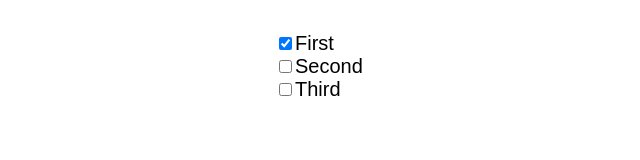
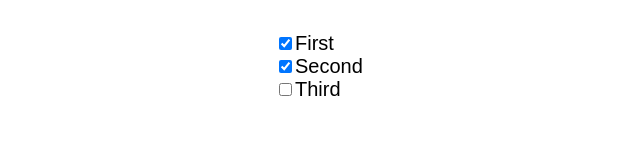
Before and after one commit to CarlCamit/NextLevelReactPrac, a React (Create React App) app: page / in a window 1280 px wide. Shown: the top 160 px of the page, without its empty margins (125-765 px from the left). Built offline with nearby package versions, Linux system fonts and the light colour scheme.

Commit message:
moved data into an array and use map function to display data

```diff
--- a/src/App.js
+++ b/src/App.js
@@ -2,13 +2,23 @@ import React, { Component } from 'react';
 import './App.css';
 import ToDoItem from './components/Todoitem'
 
+// Data
+const items = [
+  { description: "First", completed: true },
+  { description: "Second", completed: true },
+  { description: "Third", completed: false }
+]
+
+// UI
 class App extends Component {
   render() {
     return (
       <div className="App">
-        <ToDoItem description="First" completed/>
-        <ToDoItem description="Second" />
-        <ToDoItem description="Third" />
+        {
+          items.map((item) => (
+            <ToDoItem description={ item.description } completed={ item.completed } />
+          ))
+        }
       </div>
     );
   }
```
